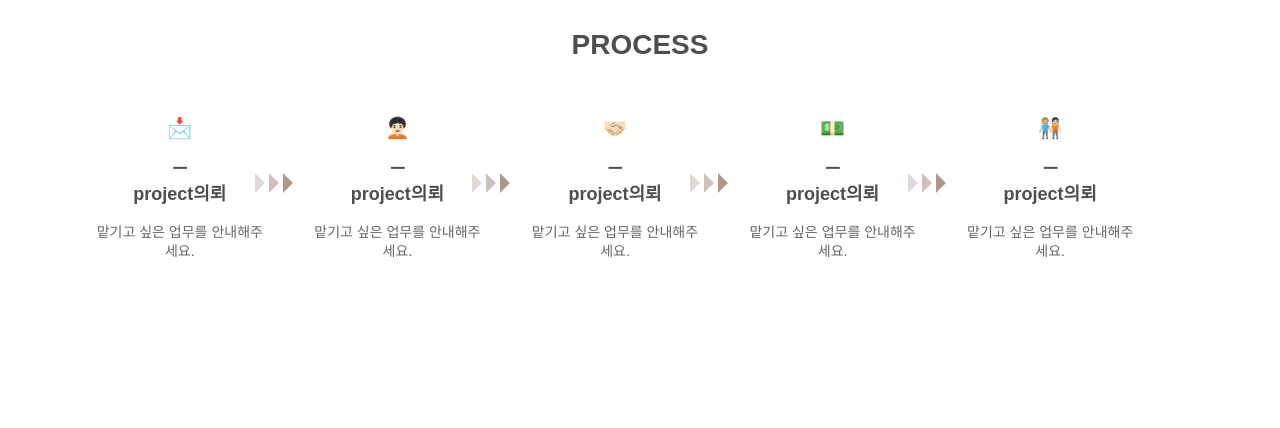
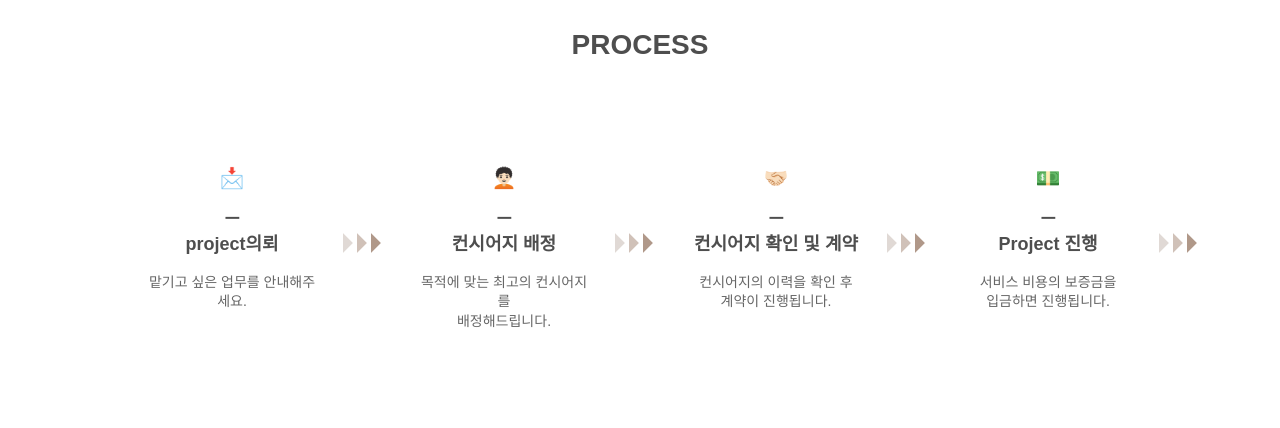
Before and after one commit to Choiyubin0604/company-website, a plain HTML site: page html/service.html in a window 1280 px wide. Shown: the part 2050-2478 px from the top of the page. Drawn offline with Linux system fonts and the light colour scheme; a web font is replaced by a local one.

Commit message:
service fix

```diff
--- a/css/service.css
+++ b/css/service.css
@@ -109,8 +109,9 @@
   display: flex;
   flex-direction: column;
   text-align: center;
-  margin-right: 50px;
-  margin-bottom: 50px;
+  padding: 50px;
+  /* margin-right: 50px; */
+  /* margin-bottom: 50px; */
   position: relative;
 }
 @keyframes twi {
@@ -128,7 +129,7 @@
   height: 20px;
   background: url(../img/process_arrow.png);
   position: absolute;
-  right: -18%;
+  right: -5%;
   top: 50%;
   margin-top: -15px;
   animation: 1.5s infinite linear twi;
@@ -162,9 +163,6 @@
   .service_text {
     width: 100%;
   }
-  /* .process_container .process_box .process::after {
-    display: none;
-  } */
 }
 
 @media screen and (max-width: 950px) {
@@ -194,4 +192,12 @@
   .service_text .text p {
     font-size: 14px;
   }
+  .process_container .process_box .process {
+    padding: 30px;
+  }
 }
+@media screen and (max-width: 750px) {
+  .process_container .process_box .process::after {
+    display: none;
+  }
+}
--- a/html/service.html
+++ b/html/service.html
@@ -101,29 +101,33 @@
                 <div class="process">
                     <div class="process_icon">🧑🏻‍🦱</div>
                     <div class="icon_text">
-                        <p>project의뢰</p>
-                        <span>맡기고 싶은 업무를 안내해주세요.</span>
+                        <p>컨시어지 배정</p>
+                        <span>목적에 맞는 최고의 컨시어지를<br />
+                            배정해드립니다.</span>
                     </div>
                 </div>
                 <div class="process">
                     <div class="process_icon">🤝🏻</div>
                     <div class="icon_text">
-                        <p>project의뢰</p>
-                        <span>맡기고 싶은 업무를 안내해주세요.</span>
+                        <p>컨시어지 확인 및 계약</p>
+                        <span>컨시어지의 이력을 확인 후<br />
+                            계약이 진행됩니다.</span>
                     </div>
                 </div>
                 <div class="process">
                     <div class="process_icon">💵</div>
                     <div class="icon_text">
-                        <p>project의뢰</p>
-                        <span>맡기고 싶은 업무를 안내해주세요.</span>
+                        <p>Project 진행</p>
+                        <span>서비스 비용의 보증금을<br />
+                            입금하면 진행됩니다.</span>
                     </div>
                 </div>
                 <div class="process">
                     <div class="process_icon">🧑🏼‍🤝‍🧑🏻</div>
                     <div class="icon_text">
-                        <p>project의뢰</p>
-                        <span>맡기고 싶은 업무를 안내해주세요.</span>
+                        <p>완료 및 평가</p>
+                        <span>고객에게 프로젝트<br />
+                            완료를 확인 받습니다.</span>
                     </div>
                 </div>
             </div>
```
